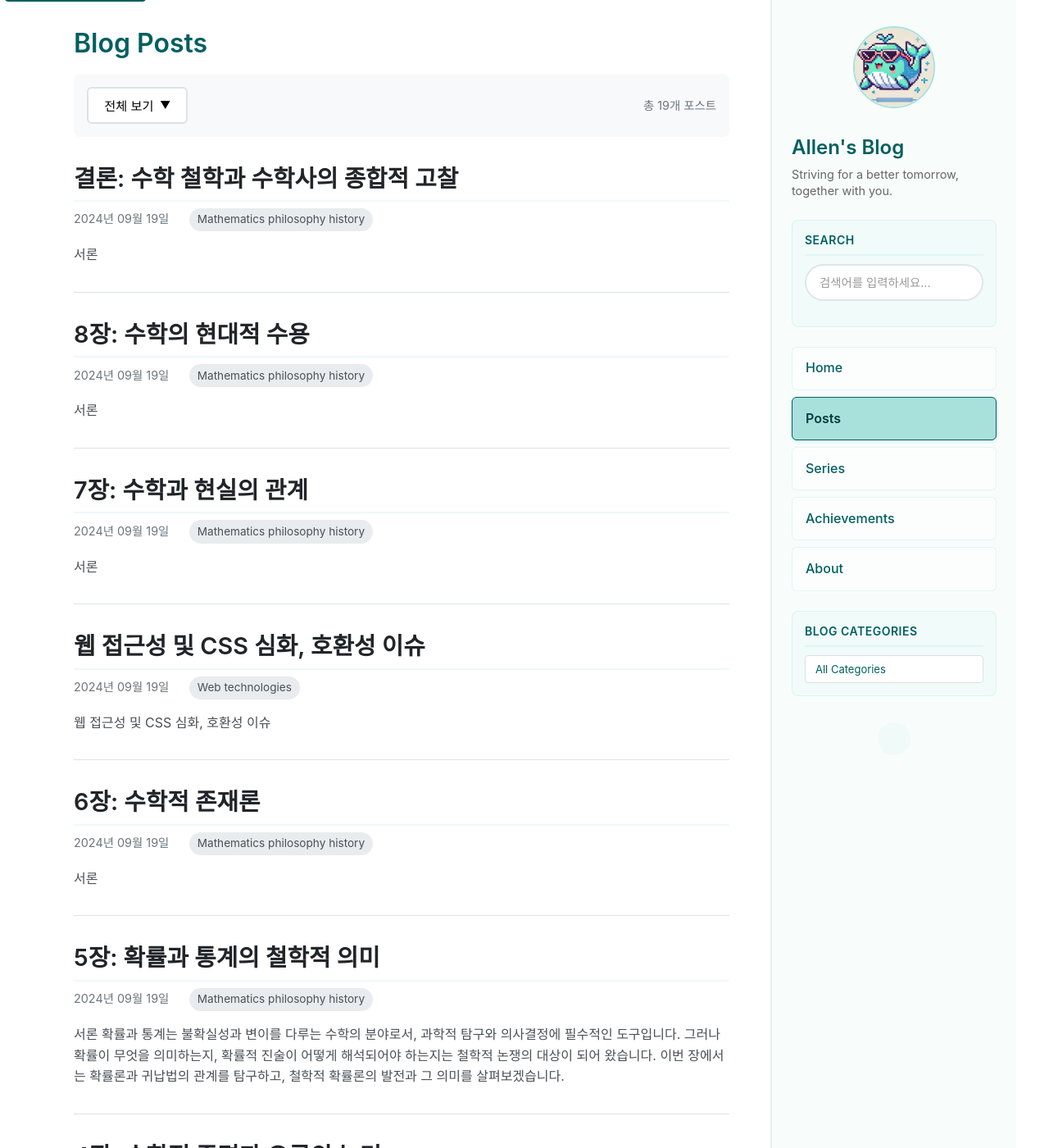
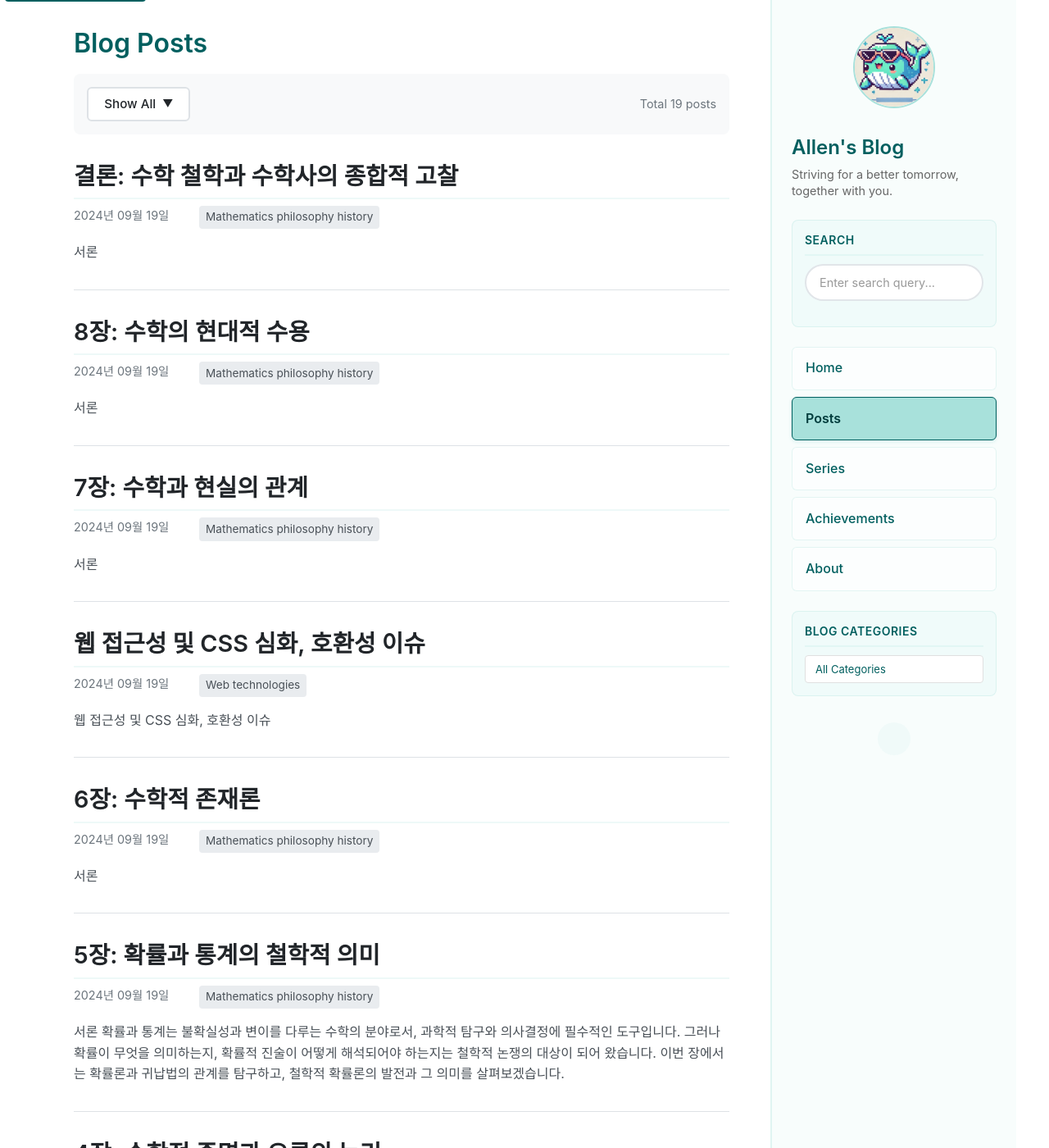
Before and after one commit to allenkang92/allenkang92.github.io, a Jekyll site: the page built from _pages/posts.html, in a window 1280 px wide and 1400 px high. Shown: the whole window at 82% size. Built offline with Jekyll 4.4.1, drawn with Linux system fonts in a browser that asks for light colours.

Commit message:
i18n: translate Korean text to English in search and UI components.

```diff
--- a/_includes/components/search-form.html
+++ b/_includes/components/search-form.html
@@ -5,7 +5,7 @@
       <input type="search"
              id="search-input"
              class="search-input"
-             placeholder="검색어를 입력하세요..."
+             placeholder="Enter search query..."
              aria-label="Search query">
     </div>
     <div id="search-results" class="search-results" role="region" aria-live="polite" aria-label="Search results">
--- a/_pages/posts.html
+++ b/_pages/posts.html
@@ -10,11 +10,11 @@ permalink: /posts/
 <div class="posts-container">
   <div class="posts-controls">
     <button id="toggle-all-posts" class="toggle-btn">
-      <span class="toggle-text">전체 보기</span>
+      <span class="toggle-text">Show All</span>
       <span class="toggle-icon">▼</span>
     </button>
     <div class="posts-info">
-      <span id="posts-count">총 {{ site.posts.size }}개 포스트</span>
+      <span id="posts-count">Total {{ site.posts.size }} posts</span>
     </div>
   </div>
 
@@ -59,9 +59,9 @@ permalink: /posts/
   </div>
 
   <div id="pagination" class="pagination" style="display: none;">
-    <button id="prev-page" class="page-btn" disabled>이전</button>
+    <button id="prev-page" class="page-btn" disabled>Previous</button>
     <span id="page-info"></span>
-    <button id="next-page" class="page-btn">다음</button>
+    <button id="next-page" class="page-btn">Next</button>
   </div>
 </div>
 
@@ -82,7 +82,7 @@ document.addEventListener('DOMContentLoaded', function() {
     if (isExpanded) {
       // 전체 보기
       postsList.classList.remove('collapsed');
-      toggleBtn.querySelector('.toggle-text').textContent = '접기';
+      toggleBtn.querySelector('.toggle-text').textContent = 'Collapse';
       toggleBtn.querySelector('.toggle-icon').textContent = '▲';
 
       // 모든 포스트 표시
@@ -95,7 +95,7 @@ document.addEventListener('DOMContentLoaded', function() {
     } else {
       // 페이징 모드
       postsList.classList.add('collapsed');
-      toggleBtn.querySelector('.toggle-text').textContent = '전체 보기';
+      toggleBtn.querySelector('.toggle-text').textContent = 'Show All';
       toggleBtn.querySelector('.toggle-icon').textContent = '▼';
 
       // 페이징 활성화
@@ -212,7 +212,26 @@ document.addEventListener('DOMContentLoaded', function() {
   color: #007bff;
 }
 
-/* 토글 및 페이징 스타일 */
+.post-meta {
+  display: flex;
+  gap: 1rem;
+  margin-bottom: 1rem;
+  font-size: 0.9rem;
+  color: #6c757d;
+}
+
+.post-meta .category {
+  padding: 0.2rem 0.5rem;
+  background: #e9ecef;
+  border-radius: 4px;
+  font-size: 0.85rem;
+}
+
+.post-excerpt {
+  color: #495057;
+  line-height: 1.6;
+}
+
 .posts-container {
   max-width: 900px;
   margin: 0 auto;
@@ -234,10 +253,12 @@ document.addEventListener('DOMContentLoaded', function() {
   gap: 0.5rem;
   padding: 0.6rem 1.2rem;
   background: white;
+  color: #212529;
   border: 2px solid #dee2e6;
   border-radius: 6px;
   cursor: pointer;
   font-size: 0.95rem;
+  font-weight: 500;
   transition: all 0.3s ease;
 }
 
@@ -247,9 +268,13 @@ document.addEventListener('DOMContentLoaded', function() {
   border-color: #007bff;
 }
 
+.toggle-text {
+  color: inherit;
+}
+
 .toggle-icon {
+  color: inherit;
   font-size: 0.8rem;
-  transition: transform 0.3s ease;
 }
 
 .posts-info {
@@ -258,15 +283,15 @@ document.addEventListener('DOMContentLoaded', function() {
 }
 
 .posts-list {
-  transition: all 0.3s ease;
+  margin-bottom: 2rem;
 }
 
 .post-preview.hidden {
-  display: none;
+  display: none !important;
 }
 
 .post-preview.visible {
-  display: block;
+  display: block !important;
 }
 
 .pagination {
@@ -281,9 +306,11 @@ document.addEventListener('DOMContentLoaded', function() {
 .page-btn {
   padding: 0.5rem 1rem;
   background: white;
+  color: #212529;
   border: 1px solid #dee2e6;
   border-radius: 4px;
   cursor: pointer;
+  font-weight: 500;
   transition: all 0.2s ease;
 }
 
@@ -296,6 +323,7 @@ document.addEventListener('DOMContentLoaded', function() {
 .page-btn:disabled {
   opacity: 0.5;
   cursor: not-allowed;
+  color: #6c757d;
 }
 
 #page-info {
--- a/assets/js/modules/search.js
+++ b/assets/js/modules/search.js
@@ -125,11 +125,11 @@ export function initSearch() {
 
     function displayResults(results, query) {
         if (results.length === 0) {
-            searchResults.innerHTML = '<div class="no-results" role="alert">검색 결과가 없습니다.</div>';
+            searchResults.innerHTML = '<div class="no-results" role="alert">No search results found.</div>';
             searchResults.style.display = 'block';
             return;
         }
-        var html = '<div class="search-results-header">검색 결과: ' + results.length + '개</div>';
+        var html = '<div class="search-results-header">Search results: ' + results.length + '</div>';
         html += '<ul class="search-results-list">';
         results.forEach(function(result) {
             html += '<li class="search-result-item">';
--- a/search.json
+++ b/search.json
@@ -16,7 +16,7 @@ layout: null
     {% endif %}
     {
       "title": {{ post.title | jsonify }},
-      "category": {{ post.categories | first | default: "미분류" | jsonify }},
+      "category": {{ post.categories | first | default: "Uncategorized" | jsonify }},
       "tags": {% if post.tags %}{{ post.tags | jsonify }}{% else %}[]{% endif %},
       "url": {{ post.url | relative_url | jsonify }},
       "date": {{ post.date | date: "%Y-%m-%d" | jsonify }},
```
Also changed, not shown: _pages/series.html (+31 -10 lines).
